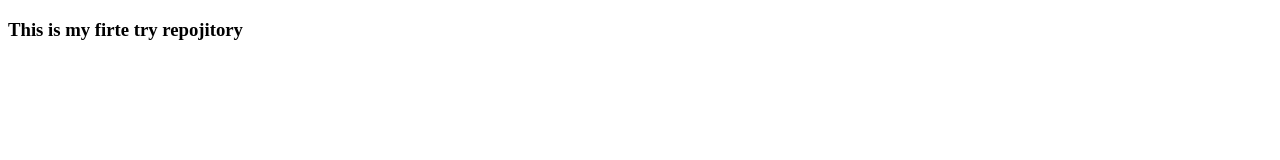
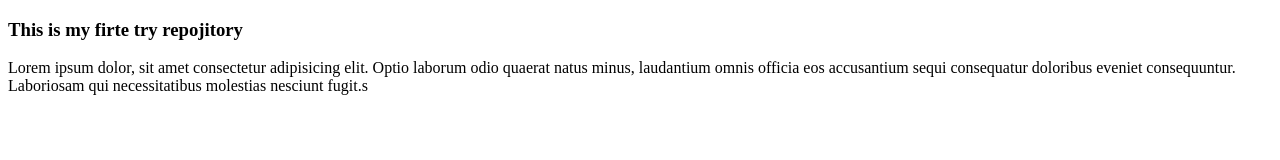
Before and after one commit to naimweb88/simple-website, a plain HTML site: page index.html in a window 1280 px wide. Drawn offline with Linux system fonts and the light colour scheme.

Commit message:
p pragraf likchi

```diff
--- a/index.html
+++ b/index.html
@@ -7,5 +7,6 @@
 </head>
 <body>
     <h3>This is my firte try repojitory</h3>
+    <p>Lorem ipsum dolor, sit amet consectetur adipisicing elit. Optio laborum odio quaerat natus minus, laudantium omnis officia eos accusantium sequi consequatur doloribus eveniet consequuntur. Laboriosam qui necessitatibus molestias nesciunt fugit.s</p>
 </body>
 </html>
```
